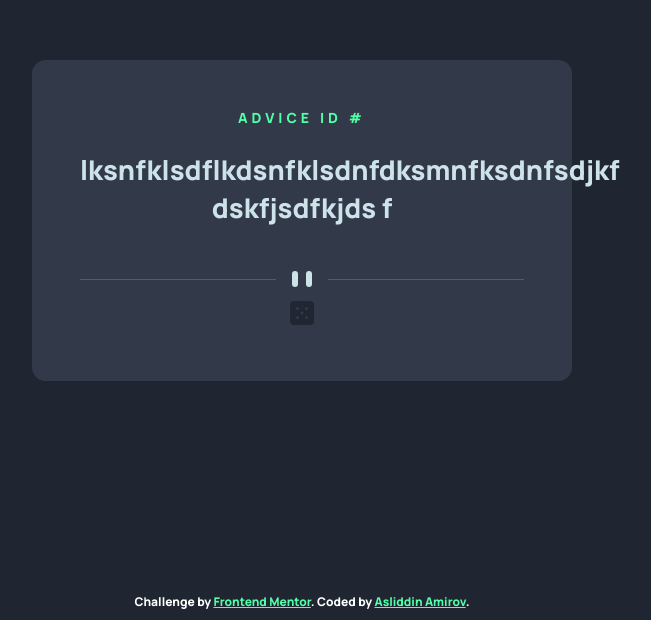
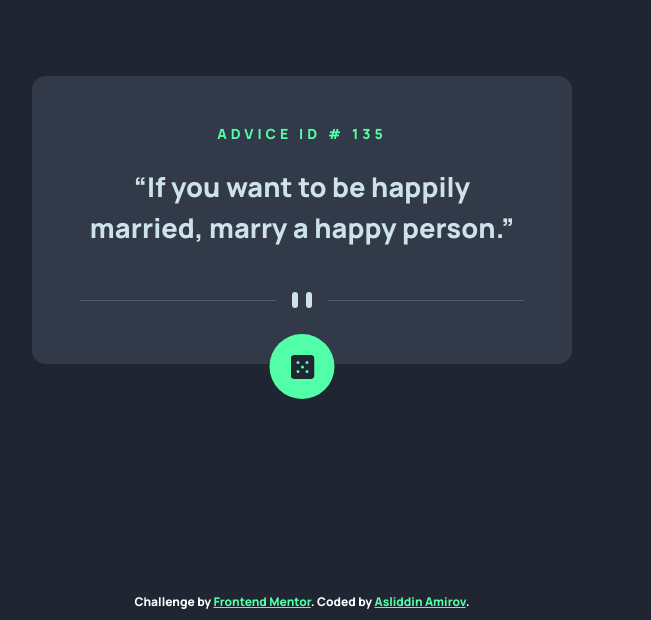
Before and after one commit to asliddinamir/project25-FM, a plain HTML site: page index.html in a window 1280 px wide. Shown: the part 180-800 px from the top of the page, without its empty margins (338-989 px from the left). Drawn offline with Linux system fonts and the light colour scheme.

Commit message:
done desktop part of css

```diff
--- a/index.html
+++ b/index.html
@@ -12,10 +12,12 @@
 <body>
 
   <main class="container">
-    <span class="advice_id">ADVICE ID # <strong class="num"></strong></span>
-    <h3 class="advice">lksnfklsdflkdsnfklsdnfdksmnfksdnfsdjkf dskfjsdfkjds f</h3>
+    <span class="advice_id">ADVICE ID # <strong class="num">135</strong></span>
+    <h3 class="advice">“If you want to be happily married, marry a happy person.”</h3>
     <img class="seperator" src="./images/pattern-divider-desktop.svg" alt="pattern">
-    <img src="./images/icon-dice.svg" alt="icon">
+    <div class="logo">
+      <img src="./images/icon-dice.svg" alt="icon">
+    </div>
   </main>
 
 
--- a/style.css
+++ b/style.css
@@ -24,6 +24,7 @@ body {
     text-align: center;
     padding: 48px;
     border-radius: 14px;
+    position: relative;
 }
 
 .advice_id {
@@ -39,8 +40,29 @@ body {
     margin-bottom: 30px;
     font-size: 27.2px;
     font-weight: 800;
-    line-height: 38px;
+    line-height: 1.5;
     letter-spacing: 0.05px;
+}
+
+.logo {
+    position: absolute;
+    bottom: -35px;
+    left: 50%;
+    transform: translateX(-50%);
+    background-color: #52ffa8;
+    outline: none;
+    border: 0;
+    border-radius: 50%;
+    height: 65px;
+    width: 65px;
+    display: flex;
+    align-items: center;
+    justify-content: center;
+    cursor: pointer;
+}
+
+.logo:hover {
+    opacity: .7;
 }
 
 footer {
```
